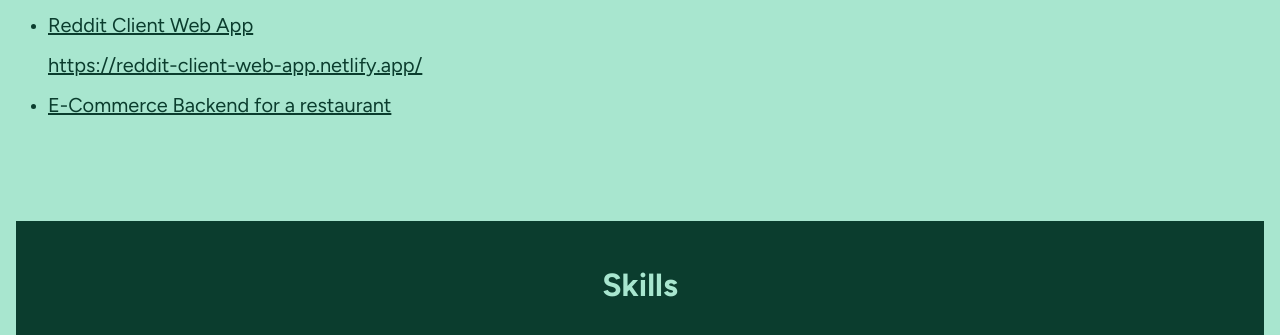
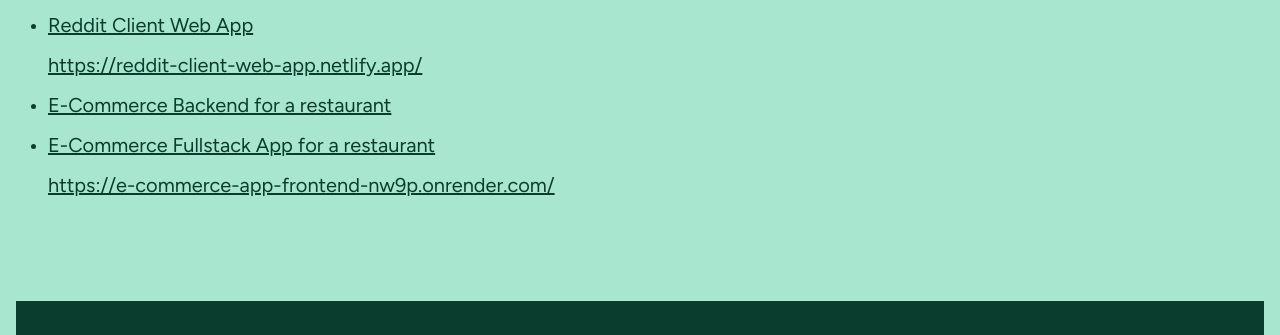
Before and after one commit to elenadfm19/elenadfm19.github.io, a plain HTML site: page index.html in a window 1280 px wide. Shown: the part 811-1146 px from the top of the page. Drawn offline with Linux system fonts and the light colour scheme.

Commit message:
Update index.html

```diff
--- a/index.html
+++ b/index.html
@@ -102,6 +102,13 @@
                             target="_blank">E-Commerce Backend for a restaurant</a>
                             <br>
                     </li>
+                    <li id="project7"><a href="https://github.com/elenadfm19/E-Commerce_App"
+                            target="_blank">E-Commerce Fullstack App for a restaurant</a>
+                            <br>
+                            <a href="https://e-commerce-app-frontend-nw9p.onrender.com/"
+                            target="_blank">https://e-commerce-app-frontend-nw9p.onrender.com/</a>
+                            <br>
+                    </li>
                 </ul>
                 <img id="project-photo" />
             </div>
```
